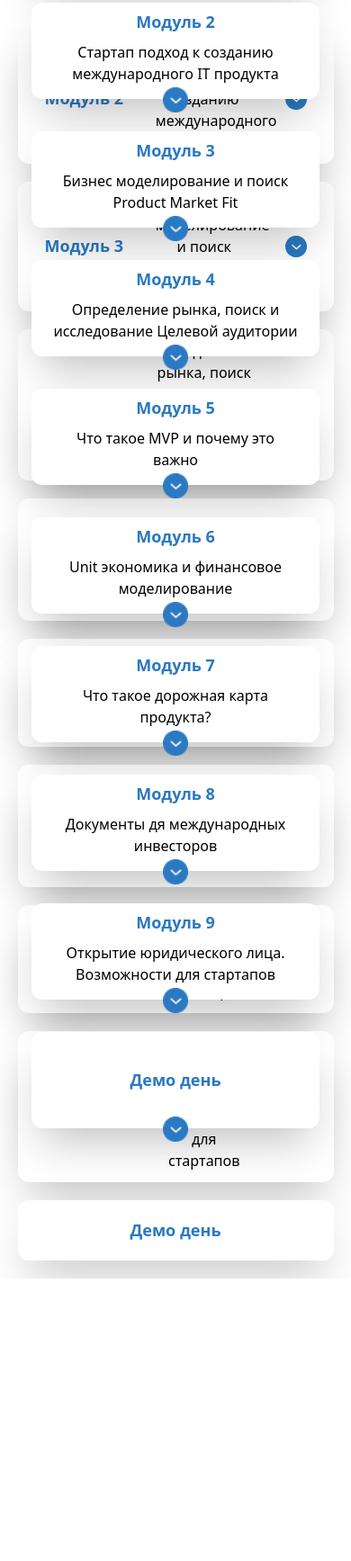
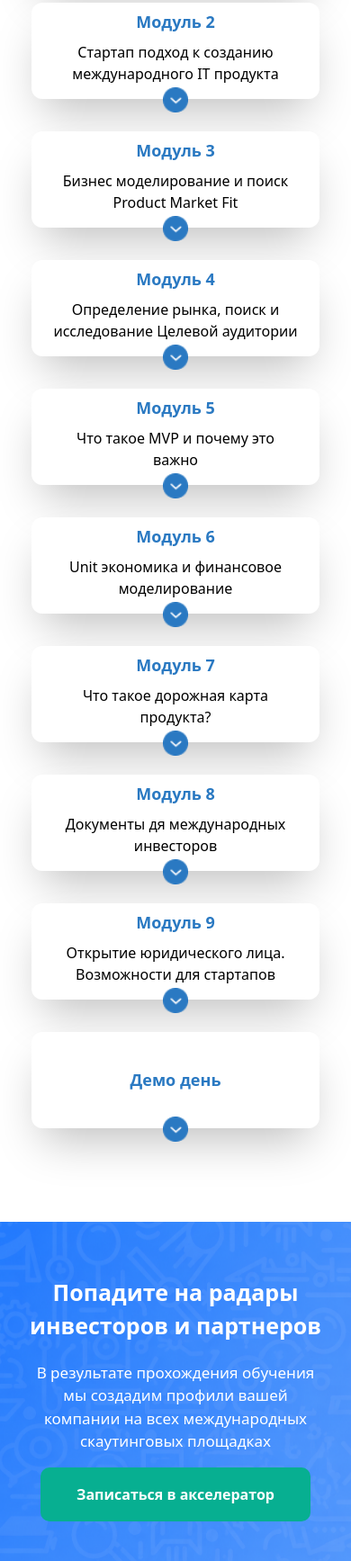
Before and after one commit to mnozilshoev-rgb/W2-Exam, a website: page index.html in a window 390 px wide. Shown: the part 6960-8695 px from the top of the page at 90% size. Before the commit the page ends 8381 px from the top, so only its background shows below. Drawn offline with Linux system fonts and the light colour scheme.

Commit message:
section8 done

```diff
--- a/index.html
+++ b/index.html
@@ -294,7 +294,7 @@
     </div>
 
 
-    <div class="w-full max-w-[1100px] m-auto flex flex-col items-center lg:items-start  ">
+    <div class="max-w-[1100px] m-auto flex flex-col items-center  lg:m-auto  ">
 
         <h1
             class="text-center text-[22px] font-bold text-[#1178B2] mt-1 pl-16 pr-16 lg:text-left lg:text-[26px] lg:text-left lg:ml-[-35px]">
@@ -343,74 +343,88 @@
             Программа акселератора</h1>
 
 
-           <div class="w-80 h-93 bg-white shadow-2xl  mt-4 mb-4 rounded-[15px] lg:hidden md:hidden" >
+        <div class="w-80 h-93 bg-white shadow-2xl  mt-4 mb-4 rounded-[15px] lg:hidden md:hidden">
 
             <div class="flex flex-col border-b-1 border-gray-300 w-80">
-                <div  class="flex gap-7 items-center w-ful ml-18">
+                <div class="flex gap-7 items-center w-ful ml-18">
                     <h1 class="font-bold text-[18px] text-[#2A79C2] pt-2">Модуль 1 </h1>
                     <span class="font-normal text-[black] "> 4недели </span>
                 </div>
                 <h1 class="font-semibold text-[18px] text-[#000000] text-center pb-2"> Инновационные идеи </h1>
             </div>
             <div class="flex flex-col border-b-1 border-gray-300 w-80">
-               <h1 class=" text-[13px] text-[#000000] text-left p-4 pb-5 pt-5 text-[#555555]">Тема 1: Как находить инновационные идеи </h1>
+                <h1 class=" text-[13px] text-[#000000] text-left p-4 pb-5 pt-5 text-[#555555]">Тема 1: Как находить
+                    инновационные идеи </h1>
             </div>
             <div class="flex flex-col border-b-1 border-gray-300 w-80">
-               <h1 class=" text-[13px] text-[#000000] text-left p-4 pb-5 pt-5 text-[#555555]">Тема 1: Как находить инновационные идеи </h1>
+                <h1 class=" text-[13px] text-[#000000] text-left p-4 pb-5 pt-5 text-[#555555]">Тема 1: Как находить
+                    инновационные идеи </h1>
             </div>
             <div class="flex flex-col border-b-1 border-gray-300 w-80">
-               <h1 class=" text-[13px] text-[#000000] text-left p-4 pb-5 pt-5 text-[#555555]">Тема 1: Как находить инновационные идеи </h1>
+                <h1 class=" text-[13px] text-[#000000] text-left p-4 pb-5 pt-5 text-[#555555]">Тема 1: Как находить
+                    инновационные идеи </h1>
             </div>
             <div class="flex flex-col border-b-1 border-gray-300 w-80">
-               <h1 class=" text-[13px] text-[#000000] text-left p-4 pb-5 pt-5 text-[#555555]">Тема 1: Как находить инновационные идеи </h1>
+                <h1 class=" text-[13px] text-[#000000] text-left p-4 pb-5 pt-5 text-[#555555]">Тема 1: Как находить
+                    инновационные идеи </h1>
             </div>
             <div class="flex flex-col border-b-1 border-gray-300 w-80">
-               <h1 class=" text-[13px] text-[#000000] text-left p-4 pb-5 pt-5 text-[#555555]">Тема 1: Как находить инновационные идеи </h1>
+                <h1 class=" text-[13px] text-[#000000] text-left p-4 pb-5 pt-5 text-[#555555]">Тема 1: Как находить
+                    инновационные идеи </h1>
             </div>
 
-            <div class="flex flex-col w-90% h-auto bg-white shadow-2xl items-center justify-center rounded-xl mt-5 mb-9 relative">
+            <div
+                class="flex flex-col w-90% h-auto bg-white shadow-2xl items-center justify-center rounded-xl mt-5 mb-9 relative">
                 <h1 class="font-bold text-[18px] text-[#2A79C2] pt-2">Модуль 2 </h1>
                 <p class="text-center p-2 pb-4">Стартап подход к созданию международного IT продукта</p>
                 <img class="absolute mt-27 w-7" src="./src/images/Group 954.png" alt="">
             </div>
-            <div class="flex flex-col w-90% h-auto bg-white shadow-2xl items-center justify-center rounded-xl mt-5 mb-9 relative">
+            <div
+                class="flex flex-col w-90% h-auto bg-white shadow-2xl items-center justify-center rounded-xl mt-5 mb-9 relative">
                 <h1 class="font-bold text-[18px] text-[#2A79C2] pt-2">Модуль 3 </h1>
                 <p class="text-center p-2 pb-4">Бизнес моделирование
                     и поиск Product Market Fit</p>
                 <img class="absolute mt-27 w-7" src="./src/images/Group 954.png" alt="">
             </div>
-            <div class="flex flex-col w-90% h-auto bg-white shadow-2xl items-center justify-center rounded-xl mt-5 mb-9 relative">
+            <div
+                class="flex flex-col w-90% h-auto bg-white shadow-2xl items-center justify-center rounded-xl mt-5 mb-9 relative">
                 <h1 class="font-bold text-[18px] text-[#2A79C2] pt-2">Модуль 4 </h1>
                 <p class="text-center p-2 pb-4">Определение рынка, поиск
                     и исследование Целевой аудитории</p>
                 <img class="absolute mt-27 w-7" src="./src/images/Group 954.png" alt="">
             </div>
-            <div class="flex flex-col w-90% h-auto bg-white shadow-2xl items-center justify-center rounded-xl mt-5 mb-9 relative">
+            <div
+                class="flex flex-col w-90% h-auto bg-white shadow-2xl items-center justify-center rounded-xl mt-5 mb-9 relative">
                 <h1 class="font-bold text-[18px] text-[#2A79C2] pt-2">Модуль 5 </h1>
                 <p class="text-center p-2 pb-4 pl-10 pr-10 ">Что такое MVP и почему это важно</p>
                 <img class="absolute mt-27 w-7" src="./src/images/Group 954.png" alt="">
             </div>
-            <div class="flex flex-col w-90% h-auto bg-white shadow-2xl items-center justify-center rounded-xl mt-5 mb-9 relative">
+            <div
+                class="flex flex-col w-90% h-auto bg-white shadow-2xl items-center justify-center rounded-xl mt-5 mb-9 relative">
                 <h1 class="font-bold text-[18px] text-[#2A79C2] pt-2">Модуль 6 </h1>
                 <p class="text-center p-2 pb-4">Unit экономика и финансовое моделирование</p>
                 <img class="absolute mt-27 w-7" src="./src/images/Group 954.png" alt="">
             </div>
-            <div class="flex flex-col w-90% h-auto bg-white shadow-2xl items-center justify-center rounded-xl mt-5 mb-9 relative">
+            <div
+                class="flex flex-col w-90% h-auto bg-white shadow-2xl items-center justify-center rounded-xl mt-5 mb-9 relative">
                 <h1 class="font-bold text-[18px] text-[#2A79C2] pt-2 ">Модуль 7 </h1>
                 <p class="text-center p-2 pb-4 pl-10 pr-10">Что такое дорожная карта продукта?</p>
                 <img class="absolute mt-27 w-7" src="./src/images/Group 954.png" alt="">
             </div>
-            <div class="flex flex-col w-90% h-auto bg-white shadow-2xl items-center justify-center rounded-xl mt-5 mb-9 relative">
+            <div
+                class="flex flex-col w-90% h-auto bg-white shadow-2xl items-center justify-center rounded-xl mt-5 mb-9 relative">
                 <h1 class="font-bold text-[18px] text-[#2A79C2] pt-2">Модуль 8 </h1>
                 <p class="text-center p-2 pb-4">Документы дя международных инвесторов</p>
                 <img class="absolute mt-27 w-7" src="./src/images/Group 954.png" alt="">
             </div>
-            <div class="flex flex-col w-90% h-auto bg-white shadow-2xl items-center justify-center rounded-xl mt-5 mb-9 relative">
+            <div
+                class="flex flex-col w-90% h-auto bg-white shadow-2xl items-center justify-center rounded-xl mt-5 mb-9 relative">
                 <h1 class="font-bold text-[18px] text-[#2A79C2] pt-2">Модуль 9 </h1>
                 <p class="text-center p-2 pb-4">Открытие юридического лица. Возможности для стартапов</p>
                 <img class="absolute mt-27 w-7" src="./src/images/Group 954.png" alt="">
             </div>
-            <div class="flex flex-col w-90% h-auto bg-white shadow-2xl items-center justify-center rounded-xl mt-5 mb-9 relative">
+            <div
+                class="flex flex-col w-90% h-auto bg-white shadow-2xl items-center justify-center rounded-xl mt-5 mb-9 relative ">
                 <h1 class="font-bold text-[18px] text-[#2A79C2] p-10 ">Демо день </h1>
 
                 <img class="absolute mt-27 w-7" src="./src/images/Group 954.png" alt="">
@@ -420,13 +434,15 @@
 
 
 
-           <div class=" hidden w-full md:w-[90%] h-auto bg-white shadow-2xl  mt-4 mb-4 rounded-[15px] md:block flex flex-col mt-10 md:ml-30  md:mr-30" >
+        <div
+            class=" hidden w-full md:w-[90%] h-auto bg-white shadow-2xl  mt-4 mb-4 rounded-[15px] md:block flex flex-col mt-10 md:ml-30  md:mr-30">
 
             <div class="flex flex-row border-b-1 border-gray-300 w-auto items-center justify-around p-3">
 
                 <h1 class="font-bold text-[18px] text-[#2A79C2] pt-2">Модуль 1 </h1>
 
-                    <h1 class=" font-semibold text-[17px] text-[#000000] text-center pt-1"> Тенденции и тренды современного мира </h1>
+                <h1 class=" font-semibold text-[17px] text-[#000000] text-center pt-1"> Тенденции и тренды современного
+                    мира </h1>
 
                 <span class="font-normal text-[black] "> 4недели </span>
 
@@ -435,63 +451,76 @@
 
             </div>
             <div class="flex flex-col border-b-1 border-gray-300 w-auto">
-               <h1 class=" text-[13px] text-[#000000] text-left p-4 pb-5 pt-5 text-[#555555]">Тема 1. Куда движутся IT тренды? Аналитика Gartner, разбор отчетов консалтинговых компаний </h1>
+                <h1 class=" text-[13px] text-[#000000] text-left p-4 pb-5 pt-5 text-[#555555]">Тема 1. Куда движутся IT
+                    тренды? Аналитика Gartner, разбор отчетов консалтинговых компаний </h1>
             </div>
             <div class="flex flex-col border-b-1 border-gray-300 w-auto">
-               <h1 class=" text-[13px] text-[#000000] text-left p-4 pb-5 pt-5 text-[#555555]">Тема 2. Рынки Ближнего Востока, Азии, Латинской АмерикиТема </h1>
+                <h1 class=" text-[13px] text-[#000000] text-left p-4 pb-5 pt-5 text-[#555555]">Тема 2. Рынки Ближнего
+                    Востока, Азии, Латинской АмерикиТема </h1>
             </div>
             <div class="flex flex-col border-b-1 border-gray-300 w-auto">
-               <h1 class=" text-[13px] text-[#000000] text-left p-4 pb-5 pt-5 text-[#555555]"> 3. Что такое внутренние и внешние инновации? Как искать инновационные идеи? </h1>
+                <h1 class=" text-[13px] text-[#000000] text-left p-4 pb-5 pt-5 text-[#555555]"> 3. Что такое внутренние
+                    и внешние инновации? Как искать инновационные идеи? </h1>
             </div>
             <div class="flex flex-col border-b-1 border-gray-300 w-auto">
-               <h1 class=" text-[13px] text-[#000000] text-left p-4 pb-5 pt-5 text-[#2A79C2]">9 видео роликов, вебинар с приглашенным экспертом </h1>
+                <h1 class=" text-[13px] text-[#000000] text-left p-4 pb-5 pt-5 text-[#2A79C2]">9 видео роликов, вебинар
+                    с приглашенным экспертом </h1>
             </div>
 
         </div>
 
-            <div class="flex  w-[90%] h-auto bg-white shadow-2xl items-center justify-around rounded-xl mt-10 mb-5 p-3 ">
+        <div
+            class="hidden lg:flex md:flex flex  w-[90%] h-auto bg-white shadow-2xl items-center justify-around rounded-xl mt-10 mb-5 p-3 ">
             <h1 class="font-bold text-[18px] text-[#2A79C2] ">Модуль 2 </h1>
             <p class="text-center w-[33%]">Стартап подход к созданию международного IT продукта</p>
             <img class=" " src="./src/images/Group 954.png" alt="">
         </div>
-            <div class="flex  w-[90%] h-auto bg-white shadow-2xl items-center justify-around rounded-xl mb-5 p-3 ">
+        <div
+            class="hidden lg:flex md:flex flex flex  w-[90%] h-auto bg-white shadow-2xl items-center justify-around rounded-xl mb-5 p-3 ">
             <h1 class="font-bold text-[18px] text-[#2A79C2] ">Модуль 3 </h1>
             <p class="text-center w-[33%]">Бизнес моделирование
                 и поиск Product Market Fit</p>
             <img class=" " src="./src/images/Group 954.png" alt="">
         </div>
-            <div class="flex  w-[90%] h-auto bg-white shadow-2xl items-center justify-around rounded-xl mb-5 p-3 ">
+        <div
+            class="hidden lg:flex md:flex flex flex  w-[90%] h-auto bg-white shadow-2xl items-center justify-around rounded-xl mb-5 p-3 ">
             <h1 class="font-bold text-[18px] text-[#2A79C2] ">Модуль 4 </h1>
             <p class="text-center w-[33%]">Определение рынка, поиск
                 и исследование Целевой аудитории</p>
             <img class=" " src="./src/images/Group 954.png" alt="">
         </div>
-            <div class="flex  w-[90%] h-auto bg-white shadow-2xl items-center justify-around rounded-xl mb-5 p-5">
+        <div
+            class=" hidden lg:flex md:flex flex flex  w-[90%] h-auto bg-white shadow-2xl items-center justify-around rounded-xl mb-5 p-5">
             <h1 class="font-bold text-[18px] text-[#2A79C2] ">Модуль 5 </h1>
             <p class="text-center w-[33%]">Что такое MVP и почему это важно</p>
             <img class=" " src="./src/images/Group 954.png" alt="">
         </div>
-            <div class="flex  w-[90%] h-auto bg-white shadow-2xl items-center justify-around rounded-xl mb-5 p-3 ">
+        <div
+            class=" hidden lg:flex md:flex flex flex  w-[90%] h-auto bg-white shadow-2xl items-center justify-around rounded-xl mb-5 p-3 ">
             <h1 class="font-bold text-[18px] text-[#2A79C2] ">Модуль 6 </h1>
             <p class="text-center w-[33%]">Unit экономика и финансовое моделирование</p>
             <img class=" " src="./src/images/Group 954.png" alt="">
         </div>
-            <div class="flex  w-[90%] h-auto bg-white shadow-2xl items-center justify-around rounded-xl mb-5 p-5 ">
+        <div
+            class=" hidden lg:flex md:flex flex flex  w-[90%] h-auto bg-white shadow-2xl items-center justify-around rounded-xl mb-5 p-5 ">
             <h1 class="font-bold text-[18px] text-[#2A79C2] ">Модуль 7 </h1>
             <p class="text-center w-[33%]">Что такое дорожная карта продукта?</p>
             <img class=" " src="./src/images/Group 954.png" alt="">
         </div>
-            <div class="flex  w-[90%] h-auto bg-white shadow-2xl items-center justify-around rounded-xl mb-5 p-3 ">
+        <div
+            class="hidden lg:flex md:flex flex flex  w-[90%] h-auto bg-white shadow-2xl items-center justify-around rounded-xl mb-5 p-3 ">
             <h1 class="font-bold text-[18px] text-[#2A79C2] ">Модуль 8 </h1>
             <p class="text-center w-[33%]">Документы дя международных инвесторов</p>
             <img class=" " src="./src/images/Group 954.png" alt="">
         </div>
-            <div class="flex  w-[90%] h-auto bg-white shadow-2xl items-center justify-around rounded-xl mb-5 p-3 ">
+        <div
+            class="hidden lg:flex md:flex flex flex  w-[90%] h-auto bg-white shadow-2xl items-center justify-around rounded-xl mb-5 p-3 ">
             <h1 class="font-bold text-[18px] text-[#2A79C2] ">Модуль 9 </h1>
             <p class="text-center w-[33%]">Открытие юридического лица. Возможности для стартапов</p>
             <img class=" " src="./src/images/Group 954.png" alt="">
         </div>
-            <div class="flex  w-[90%] h-auto bg-white shadow-2xl items-center justify-around rounded-xl mb-5 p-5 ">
+        <div
+            class="hidden lg:flex md:flex flex flex  w-[90%] h-auto bg-white shadow-2xl items-center justify-around rounded-xl mb-5 p-5 ">
             <h1 class="font-bold text-[18px] text-left lg:ml-[-690px] text-[#2A79C2] md:ml-[-510px] "> Демо день </h1>
 
         </div>
@@ -504,6 +533,29 @@
     </div>
 
 
+    <div class="bg-cover bg-center h-screen flex-col justify-between max-w-[1400px] m-auto mt-340 mb-10 md:h-200 md:mt-20 lg:flex lg:flex-row lg:justify-around lg:h-100"
+        style="background-image: url('./src/images/bkkk.png');">
+
+        <div class="flex flex-col items-center justify-center lg:w-[40%] lg:h-[40%] ">
+            <h1 class="text-white font-bold text-[25px] text-center p-5 mt-10 lg:text-left lg:mt-50">Попадите на радары инвесторов и партнеров
+            </h1>
+            <p class="text-white text-[17px] text-center p-7 pb-0 pt-0 lg:text-left ">В результате прохождения обучения мы создадим профили
+                вашей компании на всех международных скаутинговых площадках</p>
+                        <button
+            class=" flex items-center justify-center w-[300px] h-[60px] lg:p-7 lg:ml-7 mt-4 mx-auto rounded-[10px] text-white font-semibold text-[16px] bg-[#07AF91]">
+            Записаться в акселератор
+        </button>
+
+        </div>
+
+        <img  class="lg:hidden md:hidden mt-20" src="./src/images/Group 816.png" alt="">
+        <img class=" hidden md:block lg:hidden mt-20 ml-20" src="./src/images/Group 815.png" alt="">
+        <img class=" hidden md:hidden lg:block mt-20 w-[40%] h-[70%]" src="./src/images/Group 811 (1).png" alt="">
+
+
+    </div>
+
+
 </body>
 
 </html>
```
Also changed, not shown: src/images/Group 811 (1).png (added), src/images/Group 815.png (added), src/images/Group 816.png (added), src/images/Group 897.png (added), src/images/bkkk.png (added), src/output.css. Lines whose indentation alone changed are shown as unchanged.
